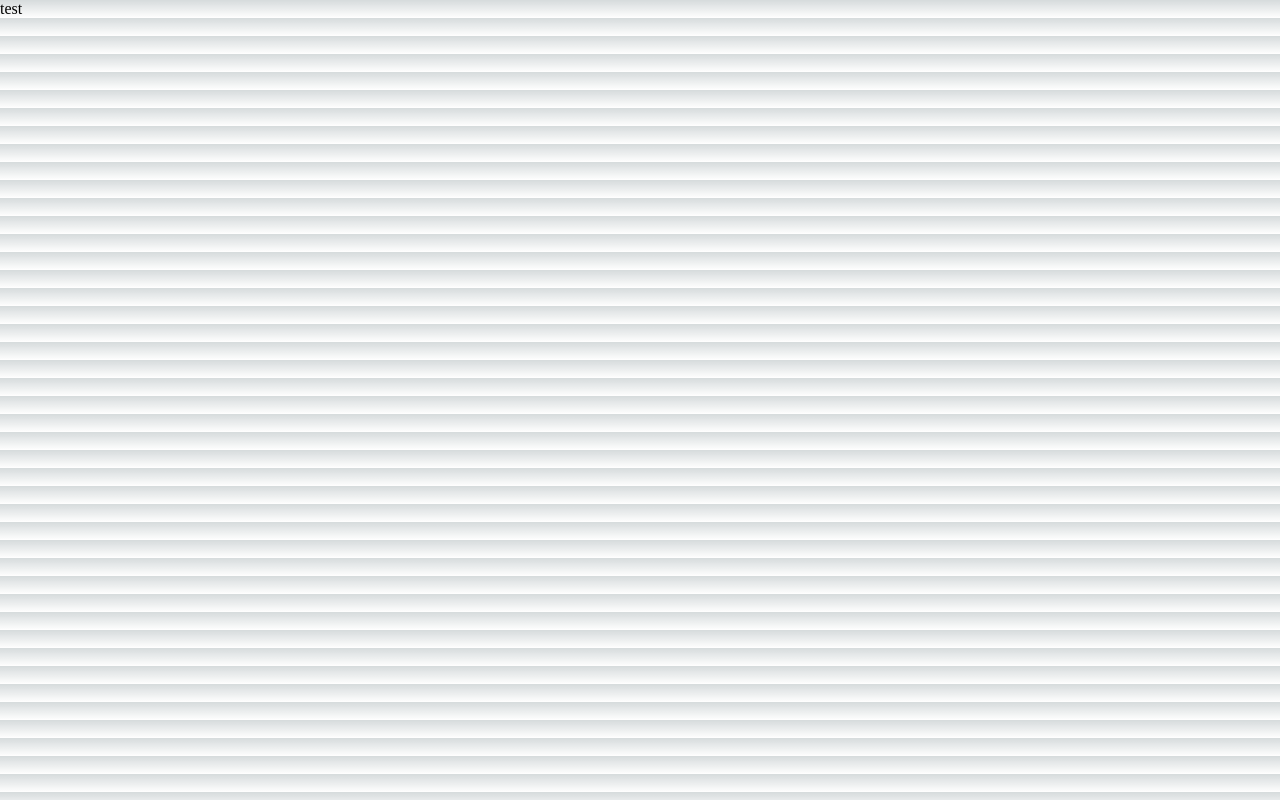
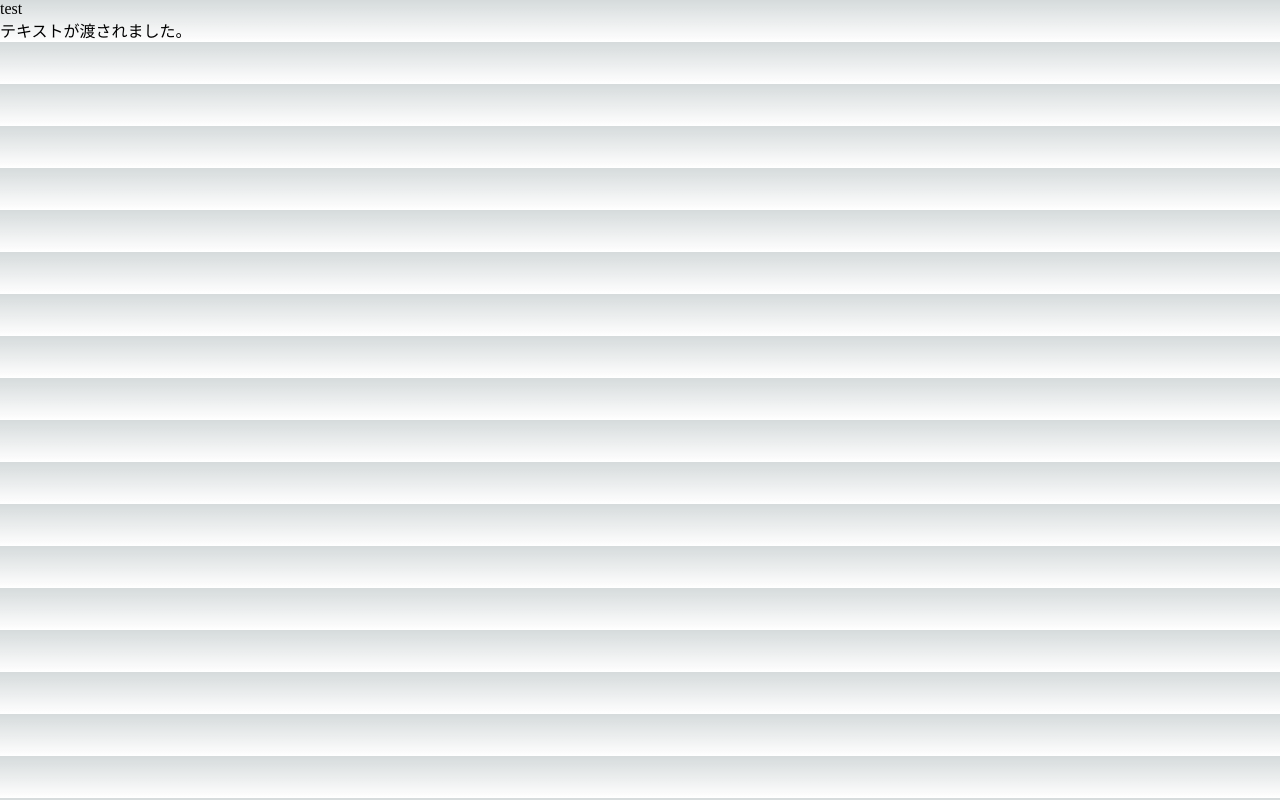
Before and after one commit to TakanoriOkawa/basic-next-typescript-lesson, a Next.js app: page / in a window 1280 px wide. Built offline with nearby package versions, Linux system fonts and the light colour scheme.

Commit message:
文字列リテラル型を試す

```diff
--- a/pages/index.tsx
+++ b/pages/index.tsx
@@ -16,10 +16,20 @@ const Title = (prop: Prop) => {
   return <p>{prop.text}</p>
 }
 
+// 文字列リテラル型でpropsを指定する
+// 「テキスト」のみを許容する
+const Component = (props: {text: "テキスト"}) => {
+  if(props.text === "テキスト") {
+    return <p>テキストが渡されました。</p>
+  }
+  return <p>それ以外</p>
+}
+
 export default function Home() {
   return (
     <>
       <Title text="test"></Title>
+      <Component text='テキスト'/>
     </>
   )
 }
```
